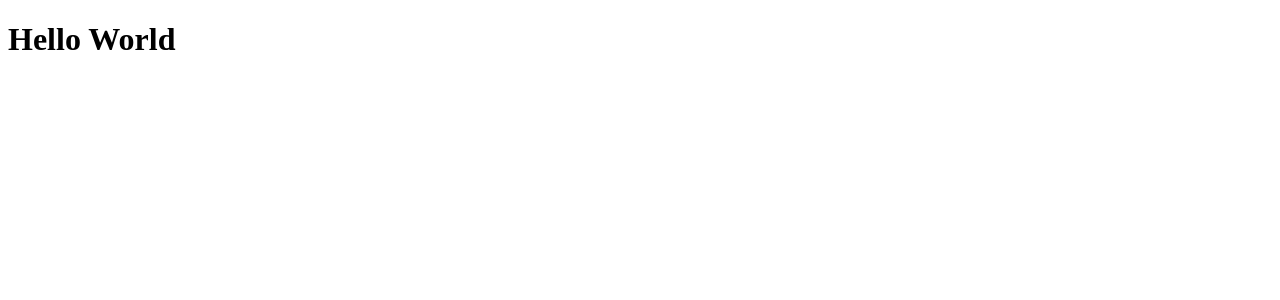
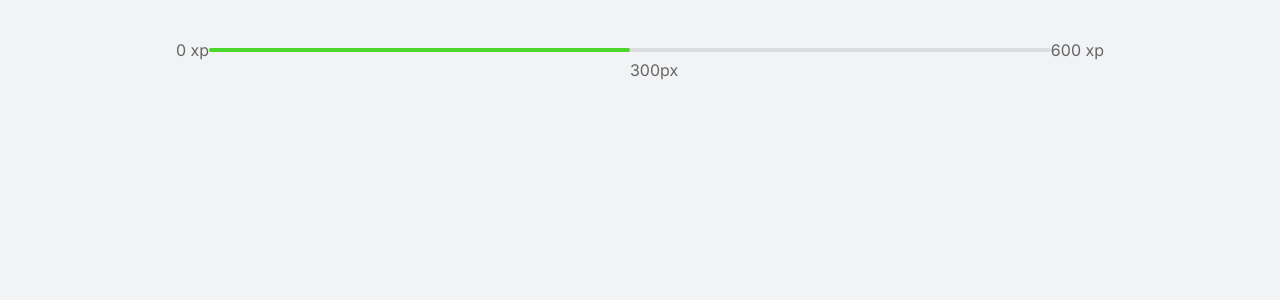
Before and after one commit to eduardomantz291/nlw-4-react-next-moveit, a Next.js app: page / in a window 1280 px wide. Shown: the top 300 px of the page. Built offline with nearby package versions, Linux system fonts and the light colour scheme.

Commit message:
fontes configuração

```diff
--- a/pages/index.tsx
+++ /dev/null
@@ -1,5 +0,0 @@
-export default function Home() {
-  return (
-    <h1>Hello World</h1>
-  )
-}
--- /dev/null
+++ b/src/components/ExperienceBar.tsx
@@ -0,0 +1,15 @@
+import React from 'react';
+
+export function ExperienceBar() {
+  return (
+    <header className="experience-bar">
+      <span>0 xp</span>
+      <div>
+        <div style={{ width: '50%' }} />
+
+        <span className="current-experience" style={{ left: '50%' }}>300px</span>
+      </div>
+      <span>600 xp</span>
+    </header>
+  );
+}
--- a/pages/_app.tsx
+++ b/src/pages/_app.tsx
@@ -1,3 +1,5 @@
+import '../styles/global.css';
+
 function MyApp({ Component, pageProps }) {
   return <Component {...pageProps} />
 }
--- /dev/null
+++ b/src/pages/_document.tsx
@@ -0,0 +1,18 @@
+import Document, { Html, Head, Main, NextScript } from 'next/document';
+
+export default class MyDocument extends Document {
+  render() {
+    return (
+      <Html>
+        <Head>
+          <link rel="preconnect" href="https://fonts.gstatic.com" />
+          <link href="https://fonts.googleapis.com/css2?family=Inter:wght@400;500;600&family=Rajdhani:wght@600&display=swap" rel="stylesheet" />
+        </Head>
+        <body>
+          <Main />
+          <NextScript />
+        </body>
+      </Html>
+    )
+  }
+}
--- /dev/null
+++ b/src/pages/index.tsx
@@ -0,0 +1,15 @@
+import Head from 'next/head';
+import { ExperienceBar } from '../components/ExperienceBar';
+
+export default function Home() {
+  return (
+    <div className="container">
+      <Head>
+        <link rel="preconnect" href="https://fonts.gstatic.com" />
+        <link href="https://fonts.googleapis.com/css2?family=Inter:wght@400;500;600&family=Rajdhani:wght@600&display=swap" rel="stylesheet" />
+      </Head>
+
+      <ExperienceBar />
+    </div>
+  );
+}
--- /dev/null
+++ b/src/styles/global.css
@@ -0,0 +1,89 @@
+* {
+  margin: 0;
+  padding: 0;
+  box-sizing: border-box;
+}
+
+:root {
+  --white: #fff;
+  --background: #f2f3f5;
+  --gray-line: #dcdde0;
+  --text: #666;
+  --text-highlight: #b3b9ff;
+  --title: #2e384d;
+  --red: #e83f5b;
+  --green: #4cd62b;
+  --blue: #5965e0;
+  --blue-dark: #4953b8;
+  --blue-twitter: #2aa9e0;
+}
+
+@media(max-width: 1080px) {
+  html {
+    font-size: 93.75%;
+  }
+}
+
+@media(max-width: 720px) {
+  html {
+    font-size: 87.5%;
+  }
+}
+
+body {
+  background: var(--background);
+  color: var(--text);
+}
+
+body, input, textarea, button {
+  font: 400 1rem "Inter", sans-serif;
+}
+
+button {
+  cursor: pointer;
+}
+
+a {
+  color: inherit;
+  text-decoration: none;
+}
+
+.container {
+  height: 100vh;
+  max-width: 992px;
+  margin: 0 auto;
+  padding: 2.5rem 2rem;
+
+  display: flex;
+  flex-direction: column;
+}
+
+.experience-bar {
+  display: flex;
+  align-items: center;
+}
+
+.experience-bar span {
+  font-size: 1rem;
+}
+
+.experience-bar > div {
+  flex: 1;
+  height: 4px;
+  border-radius: 4px;
+  background: var(--gray-line);
+  margin: 0, 1.5rem;
+  position: relative;
+}
+
+.experience-bar > div div {
+  height: 4px;
+  border-radius: 4px;
+  background: var(--green);
+}
+
+span.current-experience {
+  position: absolute;
+  top: 12px;
+  transform: translateY(-50);
+}
```
